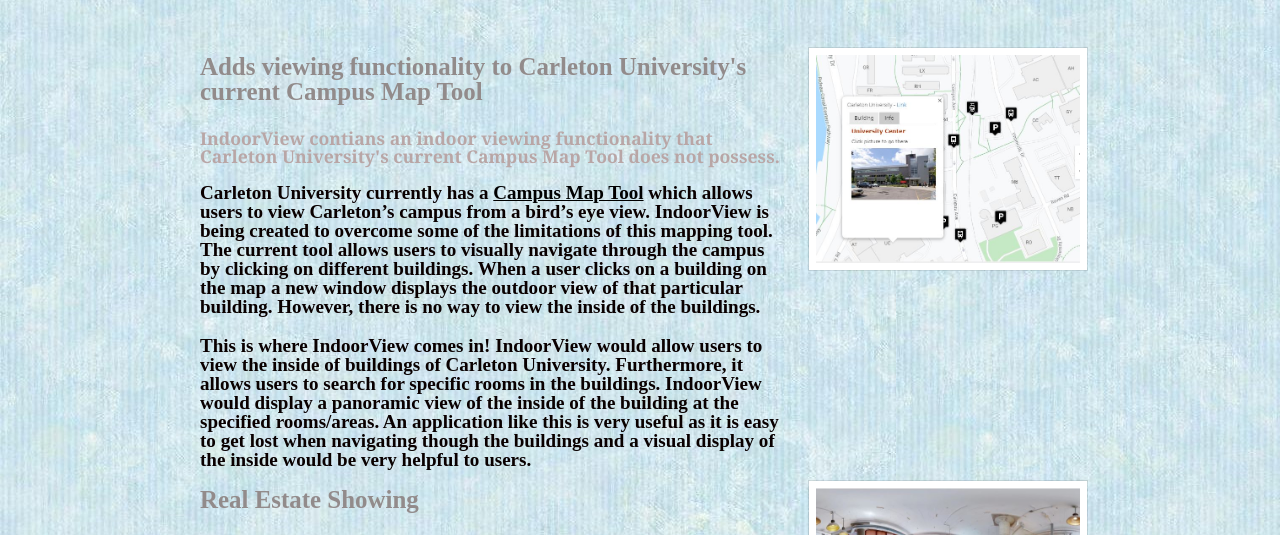
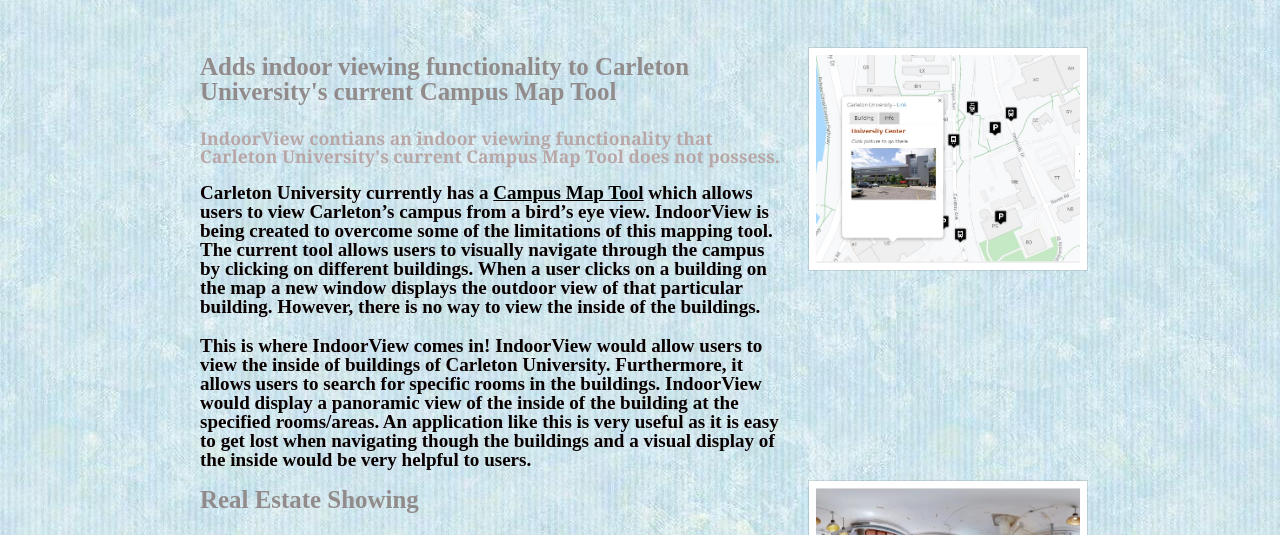
Before and after one commit to ZoyaM16/ZoyaM16.github.io, a plain HTML site: page applications.html in a window 1280 px wide. Shown: the part 214-749 px from the top of the page. Drawn offline with Linux system fonts and the light colour scheme; a web font is replaced by a local one.

Commit message:
Update applications.html

```diff
--- a/applications.html
+++ b/applications.html
@@ -48,7 +48,7 @@
 							</header>
 							<div class="flex flex-2">
 								<div class="col col2">
-									<h2 id="content">Adds viewing functionality to Carleton University's current Campus Map Tool </h2>
+									<h2 id="content">Adds indoor viewing functionality to Carleton University's current Campus Map Tool </h2>
 									<h3>IndoorView contians an indoor viewing functionality that Carleton University's current Campus Map Tool does not possess.</h3>
 									<h6>Carleton University currently has a <a href="https://carleton.ca/campus/map/"><b style="text-decoration:underline;">Campus Map Tool</b></a>  which allows users to view Carleton’s campus from a bird’s eye view. IndoorView is being created to overcome some of the limitations of this mapping tool. The current tool allows users to visually navigate through the campus by clicking on different buildings. When a user clicks on a building on the map a new window displays the outdoor view of that particular building. However, there is no way to view the inside of the buildings. </h6>
 									<h6>This is where IndoorView comes in! IndoorView would allow users to view the inside of buildings of Carleton University. Furthermore, it allows users to search for specific rooms in the buildings.  IndoorView would display a panoramic view of the inside of the building at the specified rooms/areas. An application like this is very useful as it is easy to get lost when navigating though the buildings and a visual display of the inside would be very helpful to users. </h6>
```
